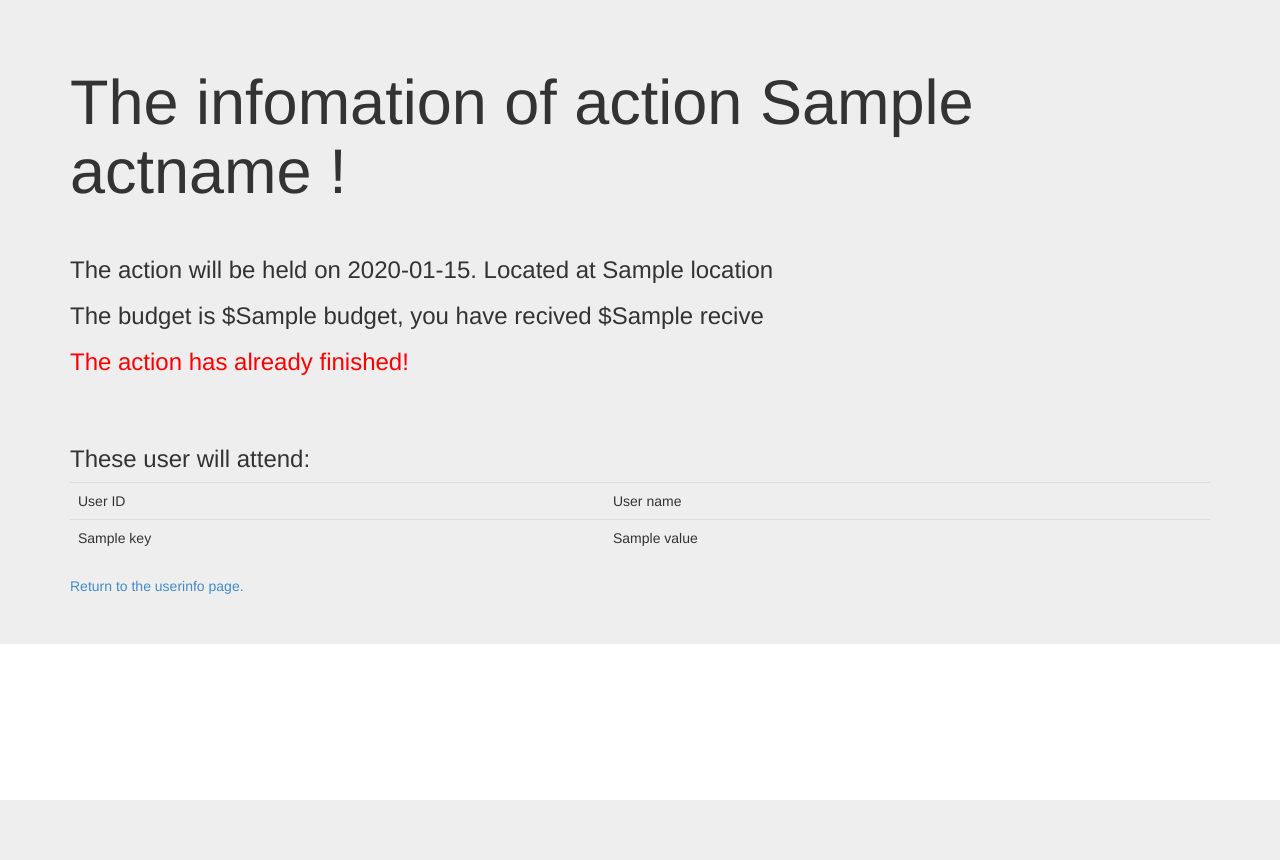
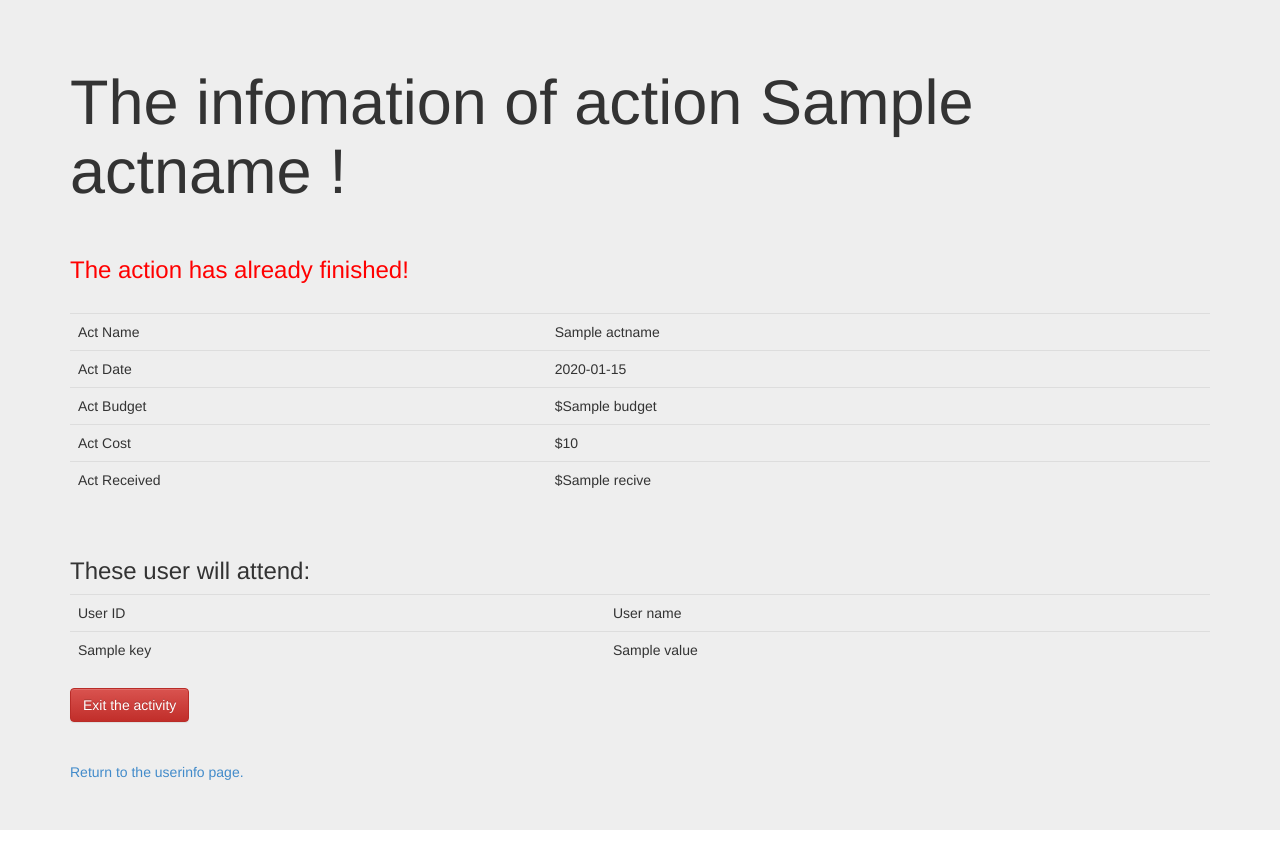
Before and after one commit to Caymoon/AA_cost_sharing_CWX, a Django app: template AAcms/step1/templates/actinfo.html in a window 1280 px wide. Before the commit the page ends 800 px from the top, so only its background shows below. Run offline with Django 3.2, Linux system fonts and the light colour scheme; tables that the repository leaves empty hold one stand-in row (values such as "Sample post"); the template is opened without the code that fills it: values that come from a table or form of the project are taken from there, most other values are stand-ins (such as "Sample title", 1, 10 or a date in 2020); parts of the project's set-up code (start-up, migrations or seed data) failed here and were passed over; some libraries are stand-ins or nearby versions.

Commit message:
Add join, exit and gather

```diff
--- a/AAcms/step1/models.py
+++ b/AAcms/step1/models.py
@@ -10,6 +10,7 @@ class User(models.Model):
     password = models.CharField(max_length=20)
     age      = models.IntegerField()
     sex      = models.BooleanField()
+
 
     def __unicode__(self):
         return self.username
@@ -25,6 +26,6 @@ class Act(models.Model):
     owner   = models.IntegerField()
     partner = models.ManyToManyField(User)
     able    = models.BooleanField(default=True)
-
+    accept  = models.ManyToManyField(User,related_name='accept_acts')
     def __unicode__(self):
         return self.actname
--- a/AAcms/step1/templates/actinfo.html
+++ b/AAcms/step1/templates/actinfo.html
@@ -21,8 +21,8 @@
 			<body>
 			<h1>The infomation of action {{actname}} !</h1>
 			<br>
-			<h3>The action will be held on {{actdate}}. Located at {{location}}</h3>
-			<h3>The budget is ${{budget}}, you have recived ${{recive}}</h3>
+		<!--	<h3>The action will be held on {{actdate}}. Located at {{location}}</h3>
+			<h3>The budget is ${{budget}}, you have recived ${{recive}}</h3> -->
 
 				{% if able == True%}
 					<h3>The action is still running...</h3>
@@ -31,6 +31,29 @@
 				{%endif%}
 
 			</br>
+
+
+			<table class="table table-hover">
+				<tr><td>Act Name</td><td>{{actname}}</td><td> </td></tr>
+				<tr><td>Act Date</td><td>{{actdate}}</td><td> </td></tr>
+				<tr><td>Act Budget</td><td>${{budget}}</td><td> </td></tr>
+				<tr><td>Act Cost</td><td>${{cost}}</td>
+					<td>{%if able%}{% if not flag %}
+						<form method='post'>
+						<button type="submit" class="btn btn-link" name="accept">Accept</button>
+						</form>
+					{%else%}
+						<form method='post'>
+						<button type="submit" class="btn btn-link" name="refuse">Refuse</button>
+						</form>
+					{%endif%}
+					{%endif%}
+
+				</td>
+				</tr>
+				<tr><td>Act Received</td><td>${{recive}}</td><td> </td></tr>
+			</table>
+
 			</br>
 			<h3>These user will attend:</h3>
 			<table class="table table-hover">
@@ -41,9 +64,6 @@
 				{% if username == u.username%}
 					<button type="button" class="btn btn-primary btn" data-toggle="modal" data-target="#myModal">Add new users</button>
 					<button type="button" class="btn btn-danger btn" data-toggle="modal" data-target="#myModal2">Gathering</button>
-
-
-
 					<td>Operation</td>
 				{% endif %}
 				{% endif %}
@@ -52,7 +72,7 @@
 			<tr>
 			<td>{{key}}</td>
 			<td>{{value}}</td>
-			{% if able == True%}
+			{% if able %}
 			{% if username == u.username %}
 			{% if key != owner %}
 			<td>
@@ -74,7 +94,19 @@
 
 
 			</table>
+			{% if nowuser in nu %}
+			<form method='post'>
+			<button type="submit" class="btn btn-primary btn" name="join">Join the activity</button>
+		</form>
+			{%else%}
 
+			{% if not username == u.username %}
+			<form method='post'>
+			<button type="submit" class="btn btn-danger btn" name="exit">Exit the activity</button>
+			</form>
+			{%endif%}
+			{%endif%}
+			</br></br>
 			<a href="http://127.0.0.1:8000/online/userinfo/">Return to the userinfo page.</a>
 	</div>
 </div>
@@ -119,11 +151,16 @@
 							      <div class="modal-body">
 							        	${{nd}} needs to be gathered.</br>
 							        	Per person needs to pay ${{pnd}}</br>
+							        	{{num2}} people accept, and {{num3}} people refuse</br>
 							        	Confirm to close the actiton?
 							      </div>
 							      <div class="modal-footer">
 							      	<form method='post'>
+							      		{%if fflag%}
 							      		<button type="submit" class="btn btn-primary" name="yes">Yes</button>
+							      		{%else%}
+							      		Note:The number of people accept the cost is less than 75%, please check again!
+							      		{%endif%}
 							      		<button type="button" class="btn btn-danger" data-dismiss="modal">No</button>
 							      	</form>
 
```
Also changed, not shown: AAcms/step1/views.py (+37 -3 lines), AAcms/db.sqlite3, AAcms/step1/migrations/0005_auto_20161118_1129.py (added), 3 other files.
